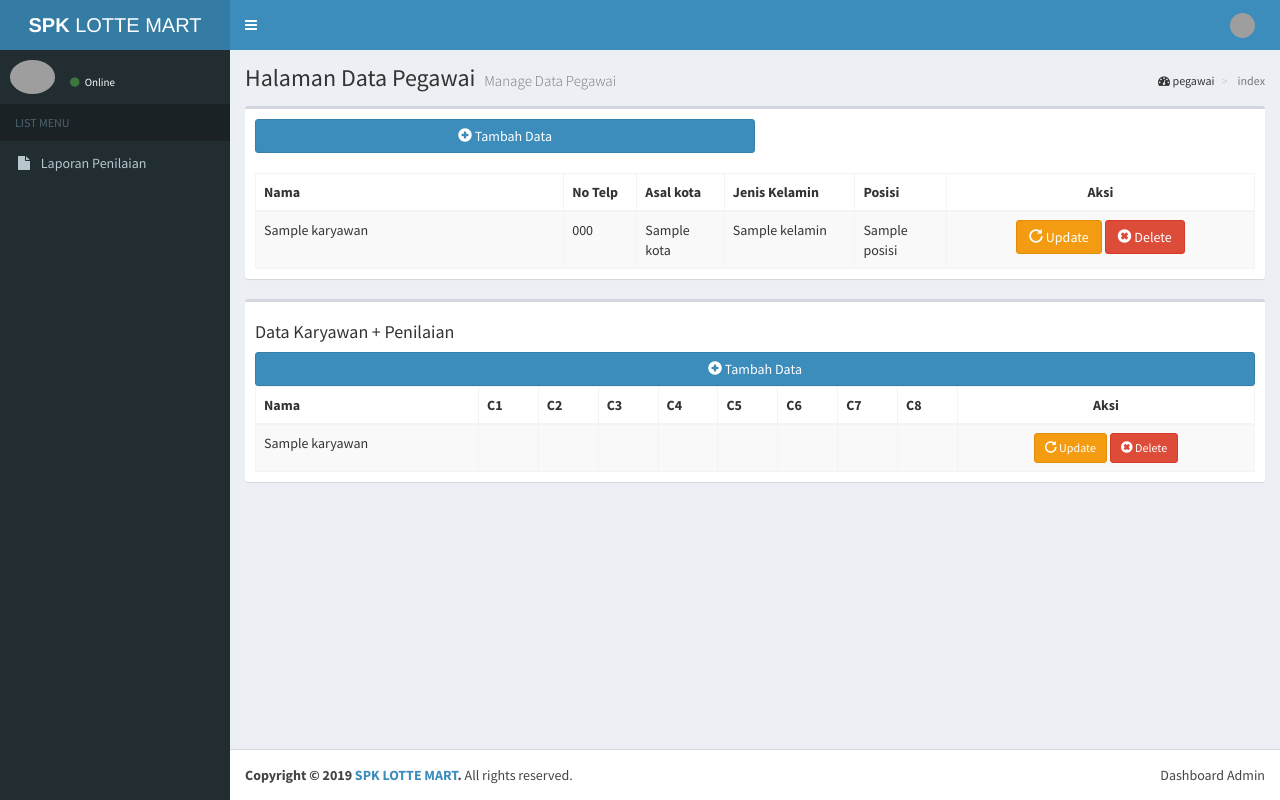
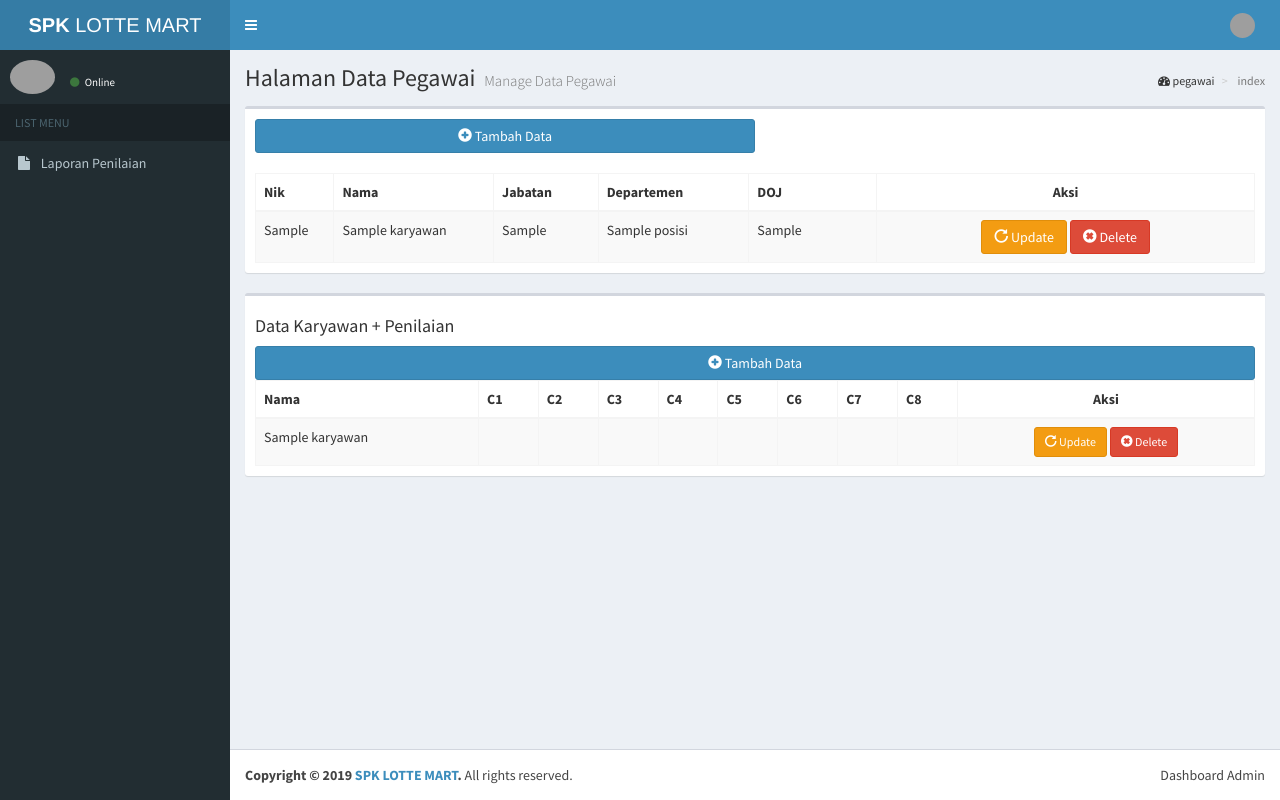
Before and after one commit to nuridincs/spk, a CodeIgniter app: page /database/index.php/pegawai/index in a window 1280 px wide. Run offline with CodeIgniter, Linux system fonts and the light colour scheme; the visitor is signed in with stand-in values (Sample User, id 1); tables that the repository leaves empty or names only in its code hold one stand-in row (values such as "Sample post"); grey boxes are pictures that could not be loaded.

Commit message:
revisi data karyawan

```diff
--- a/application/controllers/Pegawai.php
+++ b/application/controllers/Pegawai.php
@@ -50,9 +50,11 @@ class Pegawai extends AUTH_Controller {
 
 	public function prosesTambah() {
 		$this->form_validation->set_rules('nama', 'Nama', 'trim|required');
-		$this->form_validation->set_rules('kota', 'Kota', 'trim|required');
-		$this->form_validation->set_rules('jk', 'Jenis Kelamin', 'trim|required');
+		$this->form_validation->set_rules('nik', 'Nik', 'trim|required');
 		$this->form_validation->set_rules('posisi', 'Posisi', 'trim|required');
+		$this->form_validation->set_rules('jabatan', 'Jabatan', 'trim|required');
+		$this->form_validation->set_rules('level', 'Level', 'trim|required');
+		$this->form_validation->set_rules('doj', 'Doj', 'trim|required');
 
 		$data = $this->input->post();
 		if ($this->form_validation->run() == TRUE) {
@@ -170,9 +172,11 @@ class Pegawai extends AUTH_Controller {
 
 	public function prosesUpdate() {
 		$this->form_validation->set_rules('nama', 'Nama', 'trim|required');
-		$this->form_validation->set_rules('kota', 'Kota', 'trim|required');
-		$this->form_validation->set_rules('jk', 'Jenis Kelamin', 'trim|required');
+		$this->form_validation->set_rules('nik', 'Nik', 'trim|required');
 		$this->form_validation->set_rules('posisi', 'Posisi', 'trim|required');
+		$this->form_validation->set_rules('jabatan', 'Jabatan', 'trim|required');
+		$this->form_validation->set_rules('level', 'Level', 'trim|required');
+		$this->form_validation->set_rules('doj', 'Doj', 'trim|required');
 
 		$data = $this->input->post();
 		if ($this->form_validation->run() == TRUE) {
--- a/application/models/M_pegawai.php
+++ b/application/models/M_pegawai.php
@@ -11,7 +11,9 @@ class M_pegawai extends CI_Model {
 	}
 
 	public function select_all() {
-		$sql = " SELECT karyawan.id AS id, karyawan.nama AS karyawan, karyawan.telp AS telp, kota.nama AS kota, kelamin.nama AS kelamin, posisi.nama AS posisi FROM karyawan, kota, kelamin, posisi WHERE karyawan.id_kelamin = kelamin.id AND karyawan.id_posisi = posisi.id AND karyawan.id_kota = kota.id";
+		$sql = "SELECT karyawan.*, posisi.nama AS departemen
+				FROM karyawan, posisi
+				WHERE karyawan.id_posisi = posisi.id";
 
 		$data = $this->db->query($sql);
 
@@ -19,7 +21,7 @@ class M_pegawai extends CI_Model {
 	}
 
 	public function select_by_id($id) {
-		$sql = "SELECT karyawan.id AS id_karyawan, karyawan.nama AS nama_karyawan, karyawan.id_kota, karyawan.id_kelamin, karyawan.id_posisi, karyawan.telp AS telp, kota.nama AS kota, kelamin.nama AS kelamin, posisi.nama AS posisi FROM karyawan, kota, kelamin, posisi WHERE karyawan.id_kota = kota.id AND karyawan.id_kelamin = kelamin.id AND karyawan.id_posisi = posisi.id AND karyawan.id = '{$id}'";
+		$sql = "SELECT * FROM karyawan where id = '{$id}'";
 
 		$data = $this->db->query($sql);
 
@@ -43,7 +45,7 @@ class M_pegawai extends CI_Model {
 	}
 
 	public function update($data) {
-		$sql = "UPDATE karyawan SET nama='" .$data['nama'] ."', telp='" .$data['telp'] ."', id_kota=" .$data['kota'] .", id_kelamin=" .$data['jk'] .", id_posisi=" .$data['posisi'] ." WHERE id='" .$data['id'] ."'";
+		$sql = "UPDATE karyawan SET nik='" .$data['nik'] ."', nama='" .$data['nama'] ."', id_posisi='" .$data['posisi'] ."', jabatan='" .$data['jabatan'] ."', level='" .$data['level'] ."', doj='" .$data['doj'] ."' WHERE id='" .$data['id'] ."'";
 
 		$this->db->query($sql);
 
@@ -63,13 +65,13 @@ class M_pegawai extends CI_Model {
 	}
 
 	public function insert($data) {
-		$insertSquenec = $this->execute('insert', 'squence');
-		$squence = $this->getData('squence');
-		$code_toko = 11;
-		$month = date('m');
-		$date = date('d');
-		$id = $code_toko.$month.$date.$squence[0]->id;
-		$sql = "INSERT INTO karyawan(id,nama,telp,id_kota,id_kelamin,id_posisi,status,level) VALUES('{$id}','" .$data['nama'] ."','" .$data['telp'] ."'," .$data['kota'] ."," .$data['jk'] ."," .$data['posisi'] .",1," .$data['level'] .")";
+		// $insertSquenec = $this->execute('insert', 'squence');
+		// $squence = $this->getData('squence');
+		// $code_toko = 11;
+		// $month = date('m');
+		// $date = date('d');
+		// $id = $code_toko.$month.$date.$squence[0]->id;
+		$sql = "INSERT INTO karyawan(nama,nik,id_posisi,jabatan,level,doj) VALUES('" .$data['nama'] ."','" .$data['nik'] ."','" .$data['posisi'] ."','" .$data['jabatan'] ."','" .$data['level'] ."','" .$data['doj'] ."')";
 
 		$this->db->query($sql);
 
--- a/application/views/modals/modal_tambah_pegawai.php
+++ b/application/views/modals/modal_tambah_pegawai.php
@@ -4,56 +4,38 @@
   <h3 style="display:block; text-align:center;">Tambah Data Pegawai</h3>
 
   <form id="form-tambah-pegawai" method="POST">
-    <label for="">Nama</label>
-    <div class="input-group form-group">
-      <span class="input-group-addon" id="sizing-addon2">
-        <i class="glyphicon glyphicon-user"></i>
-      </span>
-      <input type="text" class="form-control" placeholder="Nama" name="nama" aria-describedby="sizing-addon2">
+    <div class="form-group">
+      <label for="">Nama</label>
+      <input type="text" class="form-control" placeholder="Nama" name="nama">
     </div>
-    <label for="">Nomor Telepon</label>
-    <div class="input-group form-group">
-      <span class="input-group-addon" id="sizing-addon2">
-        <i class="glyphicon glyphicon-phone-alt"></i>
-      </span>
-      <input type="text" class="form-control" placeholder="Nomor Telepon" name="telp" aria-describedby="sizing-addon2">
+
+    <div class="form-group">
+      <label for="">Nik</label>
+      <input type="text" class="form-control" placeholder="Nik" name="nik">
     </div>
-    <label for="">Kota</label>
-    <div class="input-group form-group">
-      <span class="input-group-addon" id="sizing-addon2">
-        <i class="glyphicon glyphicon-home"></i>
-      </span>
-      <select name="kota" class="form-control select2" aria-describedby="sizing-addon2">
+
+    <div class="form-group">
+      <label for="">Departemen</label>
+      <select name="posisi" class="form-control select2" style="width: 100%">
         <?php
-        foreach ($dataKota as $kota) {
+        foreach ($dataPosisi as $posisi) {
           ?>
-          <option value="<?php echo $kota->id; ?>">
-            <?php echo $kota->nama; ?>
+          <option value="<?php echo $posisi->id; ?>">
+            <?php echo $posisi->nama; ?>
           </option>
           <?php
         }
         ?>
       </select>
     </div>
-    <label for="">Jenis Kelamin</label>
-    <div class="input-group form-group" style="display: inline-block;">
-      <span class="input-group-addon" id="sizing-addon2">
-      <i class="glyphicon glyphicon-tag"></i>
-      </span>
-      <span class="input-group-addon">
-          <input type="radio" name="jk" value="1" id="laki" class="minimal">
-      <label for="laki">Laki-laki</label>
-        </span>
-        <span class="input-group-addon">
-          <input type="radio" name="jk" value="2" id="perempuan" class="minimal">
-      <label for="perempuan">Perempuan</label>
-        </span>
+
+    <div class="form-group">
+      <label for="">Jabatan</label>
+      <input type="text" class="form-control" placeholder="Jabatan" name="jabatan">
     </div>
-    <label for="">Level</label>
-    <div class="input-group form-group">
-      <span class="input-group-addon" id="sizing-addon2">
-        <i class="glyphicon glyphicon-briefcase"></i>
-      </span>
+
+    <div class="form-group">
+      <label for="">Level</label>
       <select name="level" class="form-control" style="width: 100%">
         <?php
         for($lvl = 1; $lvl <= 4; $lvl++) {
@@ -66,26 +48,15 @@
         ?>
       </select>
     </div>
-    <label for="">Departemen</label>
-    <div class="input-group form-group">
-      <span class="input-group-addon" id="sizing-addon2">
-        <i class="glyphicon glyphicon-briefcase"></i>
-      </span>
-      <select name="posisi" class="form-control select2"  aria-describedby="sizing-addon2" style="width: 100%">
-        <?php
-        foreach ($dataPosisi as $posisi) {
-          ?>
-          <option value="<?php echo $posisi->id; ?>">
-            <?php echo $posisi->nama; ?>
-          </option>
-          <?php
-        }
-        ?>
-      </select>
+
+    <div class="form-group">
+      <label for="">DOJ</label>
+      <input type="text" class="form-control" placeholder="DOJ" name="doj" value="<?php echo date('d F Y') ?>">
     </div>
+
     <div class="form-group">
       <div class="col-md-12">
-          <button type="submit" class="form-control btn btn-primary"> <i class="glyphicon glyphicon-ok"></i> Tambah Data</button>
+        <button type="submit" class="form-control btn btn-primary"> <i class="glyphicon glyphicon-ok"></i> Tambah Data</button>
       </div>
     </div>
   </form>
--- a/application/views/pegawai/home.php
+++ b/application/views/pegawai/home.php
@@ -13,11 +13,11 @@
     <table id="list-data" class="table table-bordered table-striped">
       <thead>
         <tr>
+          <th>Nik</th>
           <th>Nama</th>
-          <th>No Telp</th>
-          <th>Asal kota</th>
-          <th>Jenis Kelamin</th>
-          <th>Posisi</th>
+          <th>Jabatan</th>
+          <th>Departemen</th>
+          <th style="width:100px">DOJ</th>
           <th style="text-align: center;">Aksi</th>
         </tr>
       </thead>
--- a/application/views/pegawai/list_data.php
+++ b/application/views/pegawai/list_data.php
@@ -2,11 +2,11 @@
   foreach ($dataPegawai as $pegawai) {
     ?>
     <tr>
-      <td style="min-width:230px;"><?php echo $pegawai->karyawan; ?></td>
-      <td><?php echo $pegawai->telp; ?></td>
-      <td><?php echo $pegawai->kota; ?></td>
-      <td><?php echo $pegawai->kelamin; ?></td>
-      <td><?php echo $pegawai->posisi; ?></td>
+      <td><?php echo $pegawai->nik; ?></td>
+      <td><?php echo $pegawai->nama; ?></td>
+      <td><?php echo $pegawai->jabatan; ?></td>
+      <td><?php echo $pegawai->departemen; ?></td>
+      <td><?php echo $pegawai->doj; ?></td>
       <td class="text-center" style="min-width:230px;">
         <button class="btn btn-warning update-dataPegawai" data-id="<?php echo $pegawai->id; ?>"><i class="glyphicon glyphicon-repeat"></i> Update</button>
         <button class="btn btn-danger konfirmasiHapus-pegawai" data-id="<?php echo $pegawai->id; ?>" data-toggle="modal" data-target="#konfirmasiHapus"><i class="glyphicon glyphicon-remove-sign"></i> Delete</button>
```
Also changed, not shown: application/views/modals/modal_update_pegawai.php (+39 -43 lines), application/views/nilai/home.php (+9 -9 lines).
